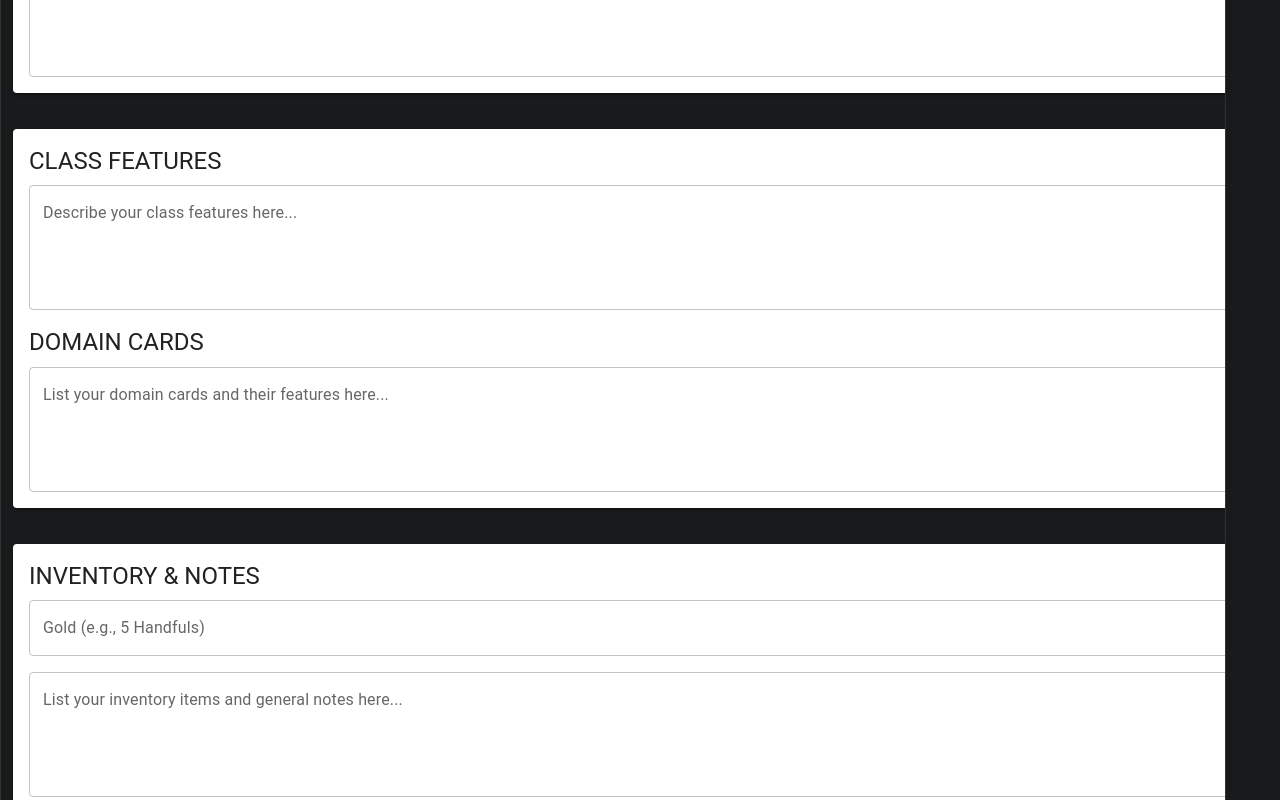
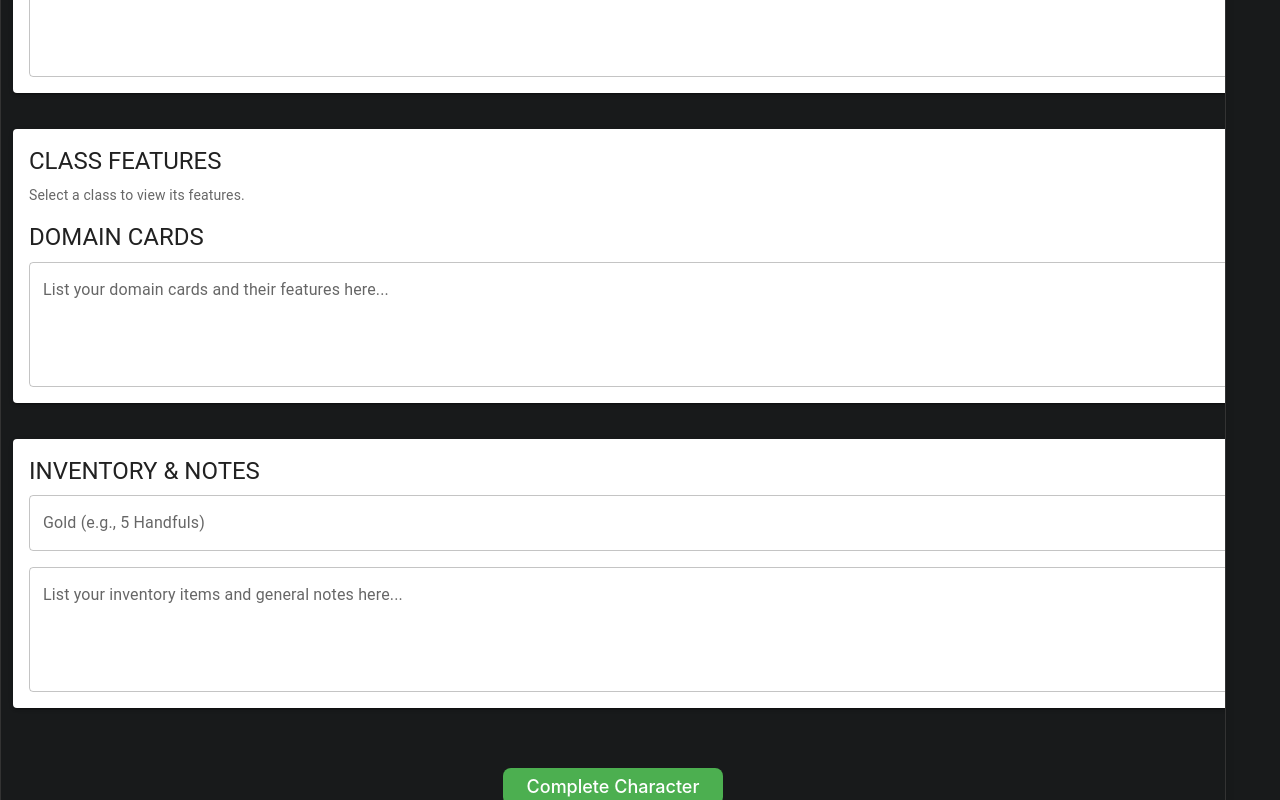
Before and after one commit to daggerheart-character-creator/daggerheart-character-creator.github.io, a React (Vite) app: page / in a window 1280 px wide. Shown: the part 2460-3260 px from the top of the page. Built offline with nearby package versions, Linux system fonts and the light colour scheme.

Commit message:
Auto-select default weapon and armor when class is chosen; clear if no class

```diff
--- a/src/CharacterSheet.tsx
+++ b/src/CharacterSheet.tsx
@@ -1,6 +1,7 @@
 import React, { useCallback, useEffect, useMemo, useState } from 'react';
 import { FaMusic } from 'react-icons/fa';
 import './CharacterSheet.css';
+import { ARMOR_OPTIONS } from './constants/armor';
 import type { CharacterClass } from './constants/characterOptions';
 import {
     ANCESTRY_OPTIONS,
@@ -11,6 +12,7 @@ import {
     SUBCLASS_OPTIONS
 } from './constants/characterOptions';
 import { CLASS_DETAILS } from './constants/classDetails';
+import { MAGIC_WEAPONS, PRIMARY_WEAPONS, SECONDARY_WEAPONS } from './constants/weapons';
 import ExperiencesSection from './sections/ExperiencesSection';
 import FeaturesDomainsSection from './sections/FeaturesDomainsSection';
 import HealthSection from './sections/HealthSection';
@@ -163,11 +165,44 @@ const CharacterSheet: React.FC = () => {
             if (currentCharacter.hp.length !== 0) {
                 updateCharacterField('hp', []);
             }
+            // If no class, clear weapon and armor
+            updateCharacterField('activeWeapons', [
+                { name: '', traitRange: '', damageDiceType: '', feature: '' },
+                { name: '', traitRange: '', damageDiceType: '', feature: '' }
+            ]);
+            updateCharacterField('activeArmor', [
+                { name: '', feature: '' }
+            ]);
             return;
         }
         const startingHP = CLASS_DETAILS[className].startingHP;
         if (currentCharacter.hp.length !== startingHP) {
             updateCharacterField('hp', Array(startingHP).fill(false));
+        }
+
+        // Set default weapon
+        const suggestion = CLASS_SUGGESTIONS[className as CharacterClass];
+        if (suggestion && suggestion.weapon) {
+            // Extract weapon name (before ' - ')
+            const weaponName = suggestion.weapon.split(' - ')[0].trim();
+            // Try to find in all weapon lists
+            const allWeapons = [...PRIMARY_WEAPONS, ...MAGIC_WEAPONS, ...SECONDARY_WEAPONS];
+            const weaponObj = allWeapons.find(w => w.name === weaponName);
+            if (weaponObj) {
+                updateCharacterField('activeWeapons', [weaponObj, { name: '', traitRange: '', damageDiceType: '', feature: '' }]);
+            }
+        }
+
+        // Set default armor (by class)
+        let defaultArmor = 'Gambeson Armor';
+        if (className === 'Guardian' || className === 'Warrior') defaultArmor = 'Chainmail Armor';
+        if (className === 'Wizard' || className === 'Sorcerer') defaultArmor = 'Gambeson Armor';
+        if (className === 'Rogue') defaultArmor = 'Leather Armor';
+        if (className === 'Seraph') defaultArmor = 'Chainmail Armor';
+        // You can add more class-specific logic here if needed
+        const armorObj = ARMOR_OPTIONS.find(a => a.name === defaultArmor);
+        if (armorObj) {
+            updateCharacterField('activeArmor', [{ name: armorObj.name, feature: armorObj.feature }]);
         }
     }, [currentCharacter?.characterClass]);
 
--- a/src/sections/FeaturesDomainsSection.tsx
+++ b/src/sections/FeaturesDomainsSection.tsx
@@ -2,6 +2,7 @@ import Paper from '@mui/material/Paper';
 import TextField from '@mui/material/TextField';
 import Typography from '@mui/material/Typography';
 import React from 'react';
+import { CLASS_DETAILS } from '../constants/classDetails';
 import type { DaggerheartCharacter } from '../types/characterTypes';
 
 interface FeaturesDomainsSectionProps {
@@ -9,18 +10,19 @@ interface FeaturesDomainsSectionProps {
     updateCharacterField: (field: keyof DaggerheartCharacter, value: any) => void;
 }
 
-const FeaturesDomainsSection: React.FC<FeaturesDomainsSectionProps> = ({ currentCharacter, updateCharacterField }) => (
+const FeaturesDomainsSection: React.FC<FeaturesDomainsSectionProps> = ({ currentCharacter, updateCharacterField }) => {
+    const classDetail = currentCharacter?.characterClass ? CLASS_DETAILS[currentCharacter.characterClass] : null;
+    return (
         <Paper elevation={2} sx={{ p: 2, mb: 2, width: '100%' }}>
             <Typography variant="h5" gutterBottom>CLASS FEATURES</Typography>
-        <TextField
-            label="Describe your class features here..."
-            value={currentCharacter?.classFeatures}
-            onChange={e => updateCharacterField('classFeatures', e.target.value)}
-            fullWidth
-            multiline
-            minRows={4}
-            sx={{ mb: 2 }}
-        />
+            {classDetail ? (
+                <div style={{ marginBottom: 16 }}>
+                    <Typography variant="subtitle1" fontWeight={600}>{classDetail.classFeature.name}</Typography>
+                    <Typography variant="body2">{classDetail.classFeature.description}</Typography>
+                </div>
+            ) : (
+                <Typography variant="body2" color="text.secondary" sx={{ mb: 2 }}>Select a class to view its features.</Typography>
+            )}
             <Typography variant="h5" gutterBottom>DOMAIN CARDS</Typography>
             <TextField
                 label="List your domain cards and their features here..."
@@ -32,5 +34,6 @@ const FeaturesDomainsSection: React.FC<FeaturesDomainsSectionProps> = ({ current
             />
         </Paper>
     );
+};
 
 export default FeaturesDomainsSection;
```
Lines whose indentation alone changed are shown as unchanged.
